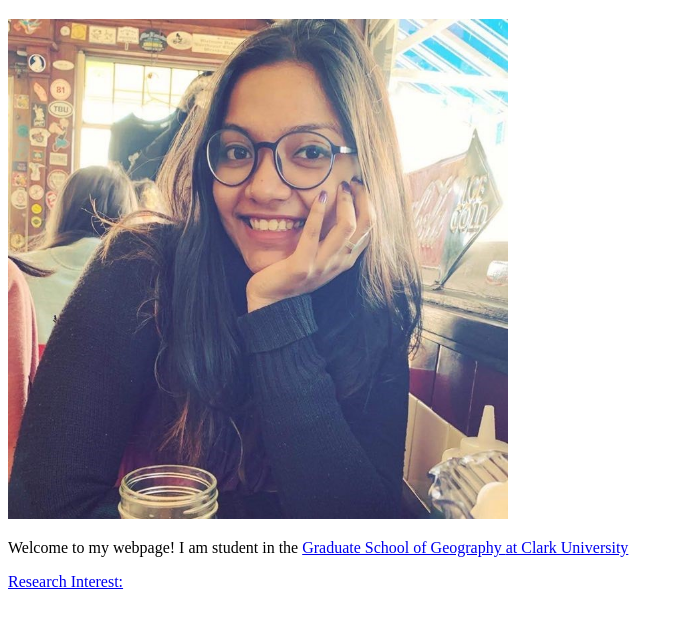
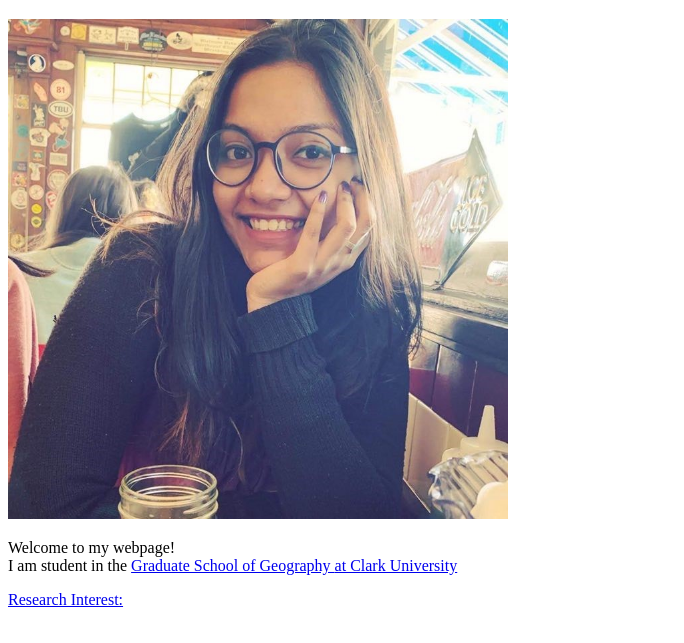
Before and after one commit to aandishah/aandishah.github.io, a plain HTML site: page index.html in a window 1280 px wide. Shown: the part 61-704 px from the top of the page, without its empty margins (0-684 px from the left). Drawn offline with Linux system fonts and the light colour scheme.

Commit message:
Added a break line

```diff
--- a/index.html
+++ b/index.html
@@ -6,7 +6,7 @@
 <body>
 	<h1> Hello, my name is Aandishah! </h1>
 	<img src=images/profile-picture.jpg width=500px height=500px />
-	<p> Welcome to my webpage! I am student in the <a href='https://www.clarku.edu/departments/geography/'> Graduate School of Geography  <a href="https://www.clarku.edu/">at Clark University</p>
+	<p> Welcome to my webpage! <br> I am student in the <a href='https://www.clarku.edu/departments/geography/'> Graduate School of Geography  <a href="https://www.clarku.edu/">at Clark University</p>
 	<p> Research Interest:</p>
 </body>
 </html>
```
